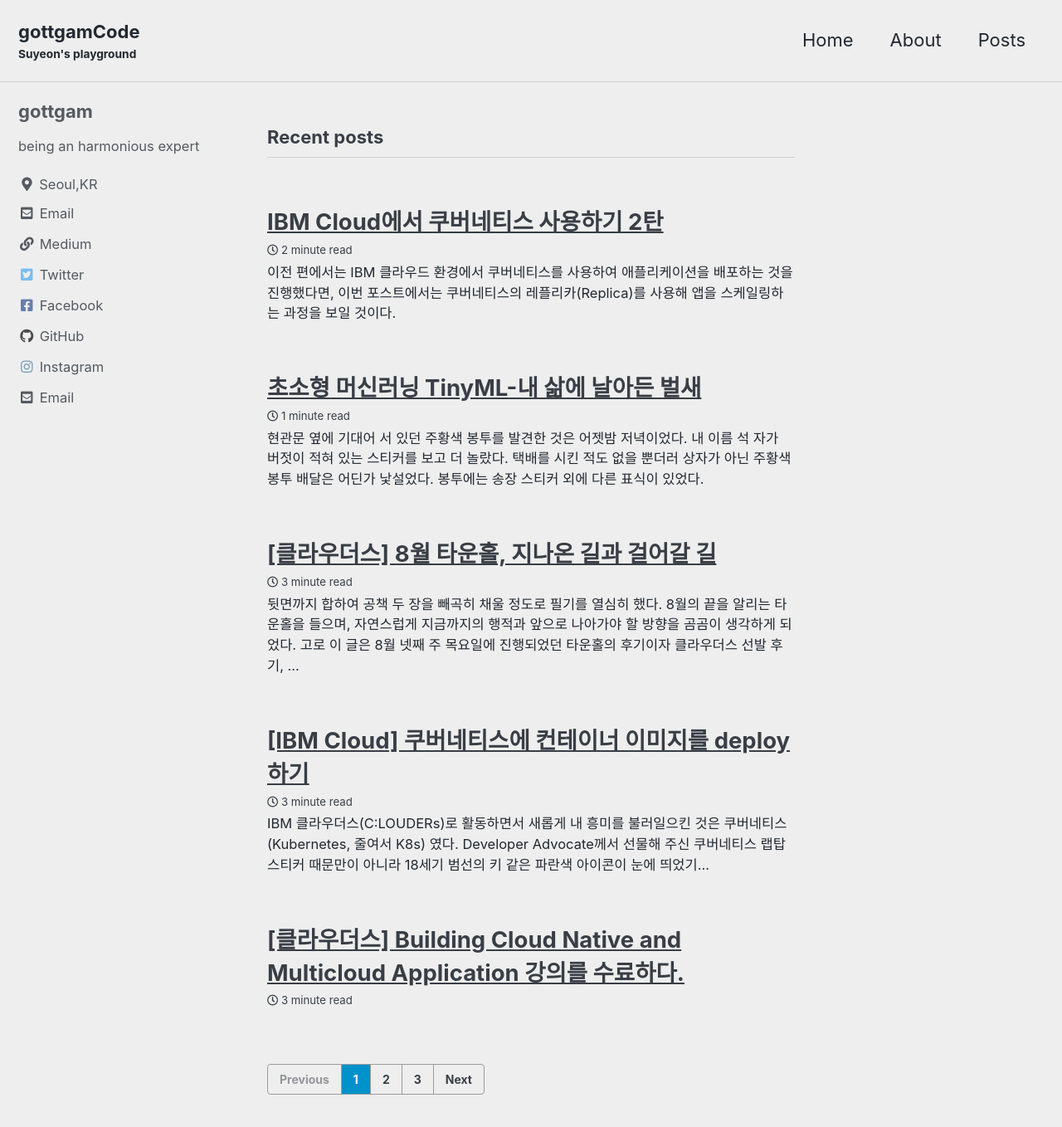
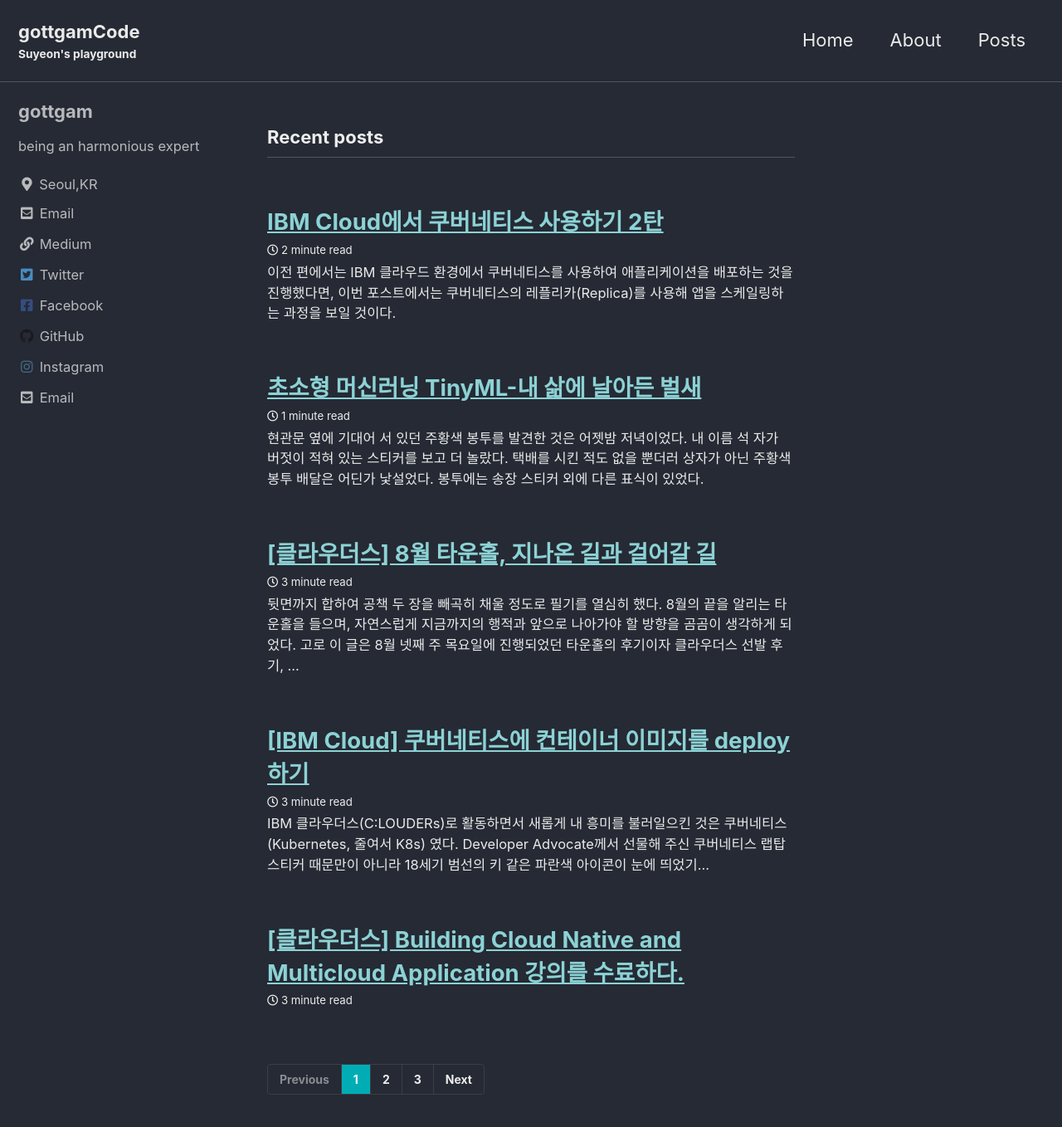
Before and after one commit to gottgam/gottgam.github.io, a Jekyll site: the page built from index.html, in a window 1280 px wide and 1400 px high. Shown: the top 1358 px of the window at 83% size. Built offline with Jekyll 4.4.1, drawn with Linux system fonts in a browser that asks for light colours; cached includes are drawn as plain includes; the list of posts is cut into pages by our own code; some of the changed text lies outside the part shown.

Commit message:
Update _config.yml

```diff
--- a/_config.yml
+++ b/_config.yml
@@ -12,14 +12,14 @@
 
 theme                  : "minimal-mistakes-jekyll"
 # remote_theme           : "mmistakes/minimal-mistakes"
-minimal_mistakes_skin    : "air" # "air", "aqua", "contrast", "dark", "dirt", "neon", "mint", "plum", "sunrise"
+minimal_mistakes_skin    : "dark" # "air", "aqua", "contrast", "dark", "dirt", "neon", "mint", "plum", "sunrise"
 
 # Site Settings
 locale                   : "en-GB"
 title                    : "gottgamCode"
 title_separator          : "|"
 subtitle                 : "Suyeon's playground"
-name                     : "Cameron"
+name                     : "Suyeon Park"
 description              : "Playground"
 url                      : "https://gottgam.github.io"
 baseurl                  : # the subpath of your site, e.g. "/blog"
```
